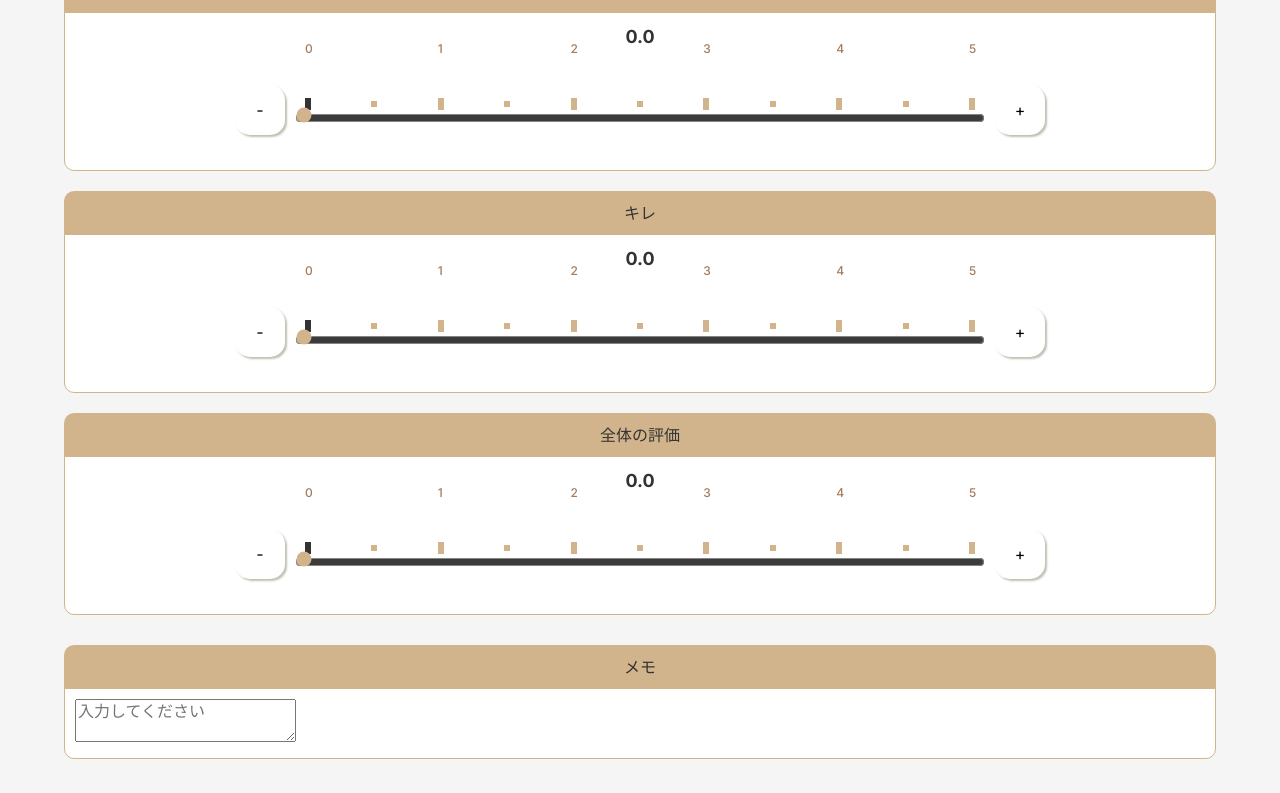
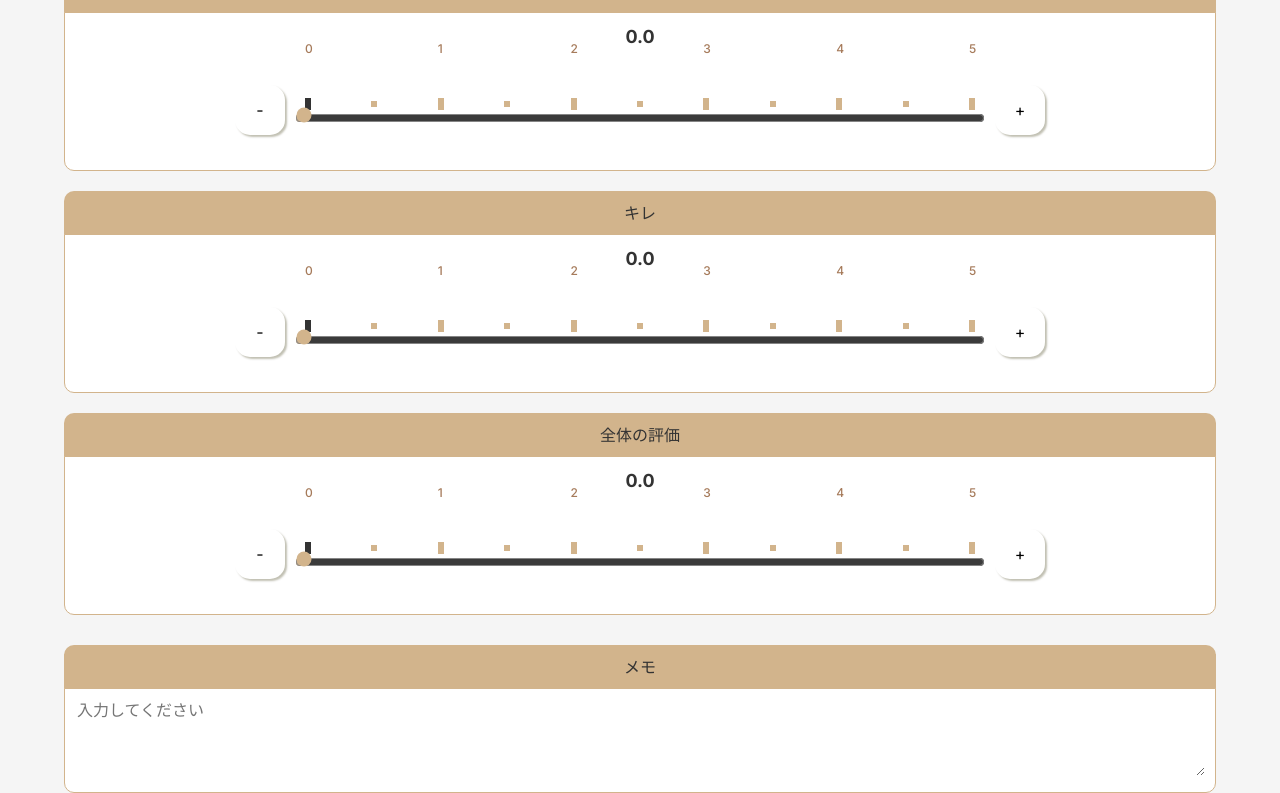
Before and after one commit to akiran1sei/coffee-note_web, a Next.js app: page /pages/create in a window 1280 px wide. Shown: the part 2395-3188 px from the top of the page. Before the commit the page ends 3154 px from the top, so only its background shows below. Built offline with nearby package versions, Linux system fonts and the light colour scheme.

Commit message:
textareaコンポーネント作成

```diff
--- a/app/components/form/TextAreaComponent/page.tsx
+++ b/app/components/form/TextAreaComponent/page.tsx
@@ -28,11 +28,14 @@ export const TextAreaComponent: React.FC<TextAreaProps> = ({
       </label>
       <div className={styles.textareaBox}>
         <textarea
+          className={styles.textarea}
           name={translationMap[dataTitle] || dataTitle}
           id={labelText}
           onChange={handleTextareaChange}
           value={value}
           placeholder="入力してください"
+          rows={4}
+          cols={50}
         />
       </div>
     </div>
```
